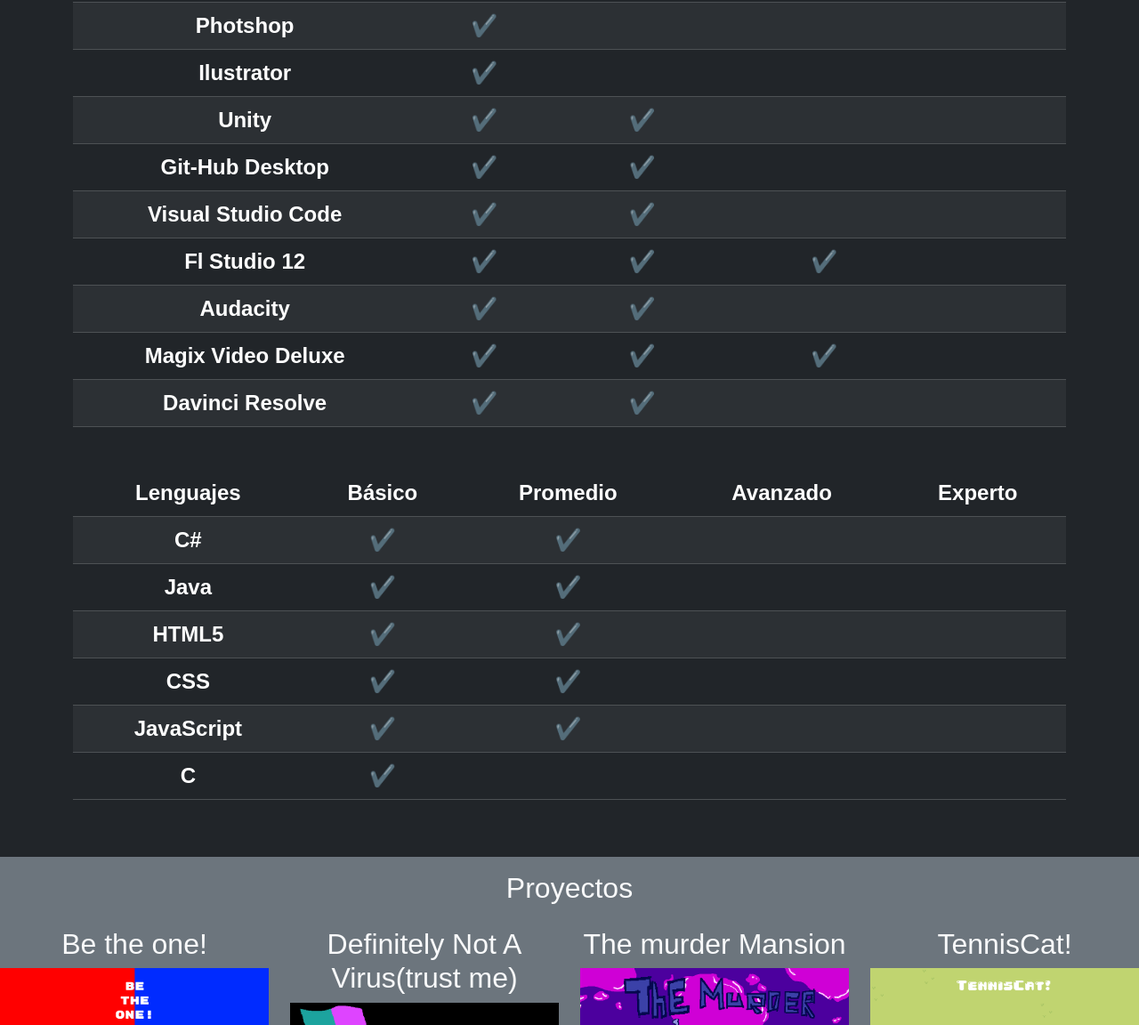
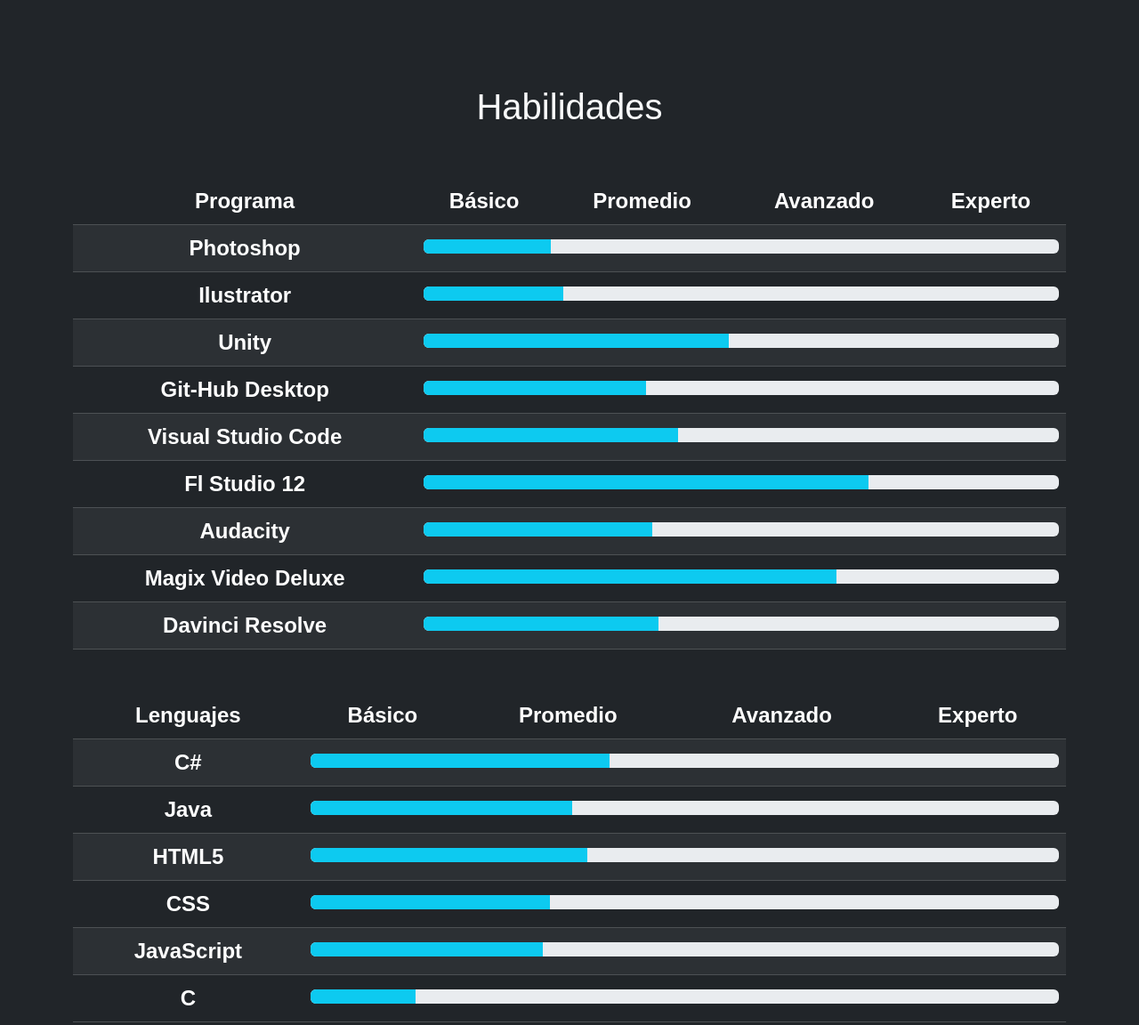
Before and after one commit to amauryxd/NewPortafolio, a plain HTML site: page index.html in a window 1280 px wide. Shown: the part 1088-2240 px from the top of the page at 89% size. Drawn offline with nearby package versions, Linux system fonts and the light colour scheme; a web font is replaced by a local one.

Commit message:
:turtle:

```diff
--- a/index.html
+++ b/index.html
@@ -40,14 +40,14 @@
       <!--Quien Soy-->
       <section id="quien" class="bg-dark text-light fs-4">
         <div class="container bg-dark">
-          <h2 class="text-center fs-1">Acerca de mi</h2>
+          <h2 class="text-center fs-1 pt-5">Acerca de mi</h2>
           <div class="row py-5">
-              <div class="col-lg-6 col-md-6 col-sm-12">
-                  <p>¡Hola!, soy amaury, tengo 20 años y tengo conocimientos en el área de programación, desarrollo de videojuegos y en música, actualmente me encunetro estudiando la carrera Software interactivo y videojuegos, he participado en diferentes proyectos desarrollando el papel de diseñador de juegos, programador y músico, aparte, he participado en 3 GameJams hasta la actualidad
+              <div class="col-lg-6 col-md-6 col-sm-12 fs-3">
+                  <p>¡Hola!, soy Amaury Flores Estudillo, tengo 20 años y tengo conocimientos en el área de programación, desarrollo de videojuegos y en música, actualmente me encunetro estudiando la carrera Software interactivo y videojuegos, he participado en diferentes proyectos desarrollando el papel de diseñador de juegos, programador y músico, aparte, he participado en 3 GameJams hasta la actualidad
                   </p>
               </div>
               <div class="col-lg-6 col-md-6 col-sm-12 text-center">
-                  <img src="./img/logo.webp" alt="Logo" width="1665" height="2771" class="logoimg mx-5 text-center">
+                  <img src="./img/logo.webp" alt="Logo" width="1665" height="2771" class="logoimg mx-5 text-center py-1">
               </div>
           </div>
       </div>
@@ -55,13 +55,13 @@
       <!--Habilidades-->
       <section id="habi">
         <div class="text-light">
-          <div class="text-center container">
-            <h2>Habilidades</h2>
+          <div class="text-center container my-5">
+            <h2 class="pb-5 fs-1">Habilidades</h2>
             <div class="row fs-4">
               <div>
-                <table class="table table-dark table-striped">
+                <table class="table table-dark table-striped py-5">
                   <thead>
-                    <tr class="table-dark">
+                    <tr class="table-dark my-5">
                       <th scope="col">Programa</th>
                       <th scope="col">Básico</th>
                       <th scope="col">Promedio</th>
@@ -70,67 +70,67 @@
                     </tr>
                   </thead>
                   <tr>
-                    <th scope="row">Photshop</th>
-                    <td>✔️</td>
-                    <td></td>
-                    <td></td>
-                    <td></td>
+                    <th scope="row">Photoshop</th>
+                    <td colspan="4" class="pt-3">
+                      <div class="progress" role="progressbar" aria-label="Info example" aria-valuenow="50" aria-valuemin="0" aria-valuemax="100">
+                        <div class="progress-bar bg-info" style="width: 20%"></div>
+                    </td>
                   </tr>
                   <tr>
                     <th scope="row">Ilustrator</th>
-                    <td>✔️</td>
-                    <td></td>
-                    <td></td>
-                    <td></td>
+                    <td colspan="4" class="pt-3">
+                      <div class="progress" role="progressbar" aria-label="Info example" aria-valuenow="50" aria-valuemin="0" aria-valuemax="100">
+                        <div class="progress-bar bg-info" style="width: 22%"></div>
+                    </td>
                   </tr>
                   <tr>
                     <th scope="row">Unity</th>
-                    <td>✔️</td>
-                    <td>✔️</td>
-                    <td></td>
-                    <td></td>
+                    <td colspan="4" class="pt-3">
+                      <div class="progress" role="progressbar" aria-label="Info example" aria-valuenow="50" aria-valuemin="0" aria-valuemax="100">
+                        <div class="progress-bar bg-info" style="width: 48%"></div>
+                    </td>
                   </tr>
                   <tr>
                     <th scope="row">Git-Hub Desktop</th>
-                    <td>✔️</td>
-                    <td>✔️</td>
-                    <td></td>
-                    <td></td>
+                    <td colspan="4" class="pt-3">
+                      <div class="progress" role="progressbar" aria-label="Info example" aria-valuenow="50" aria-valuemin="0" aria-valuemax="100">
+                        <div class="progress-bar bg-info" style="width: 35%"></div>
+                    </td>
                   </tr>
                   <tr>
                     <th scope="row">Visual Studio Code</th>
-                    <td>✔️</td>
-                    <td>✔️</td>
-                    <td></td>
-                    <td></td>
+                    <td colspan="4" class="pt-3">
+                      <div class="progress" role="progressbar" aria-label="Info example" aria-valuenow="50" aria-valuemin="0" aria-valuemax="100">
+                        <div class="progress-bar bg-info" style="width: 40%"></div>
+                    </td>
                   </tr>
                   <tr>
                     <th scope="row">Fl Studio 12</th>
-                    <td>✔️</td>
-                    <td>✔️</td>
-                    <td>✔️</td>
-                    <td></td>
+                    <td colspan="4" class="pt-3">
+                      <div class="progress" role="progressbar" aria-label="Info example" aria-valuenow="50" aria-valuemin="0" aria-valuemax="100">
+                        <div class="progress-bar bg-info" style="width: 70%"></div>
+                    </td>
                   </tr>
                   <tr>
                     <th scope="row">Audacity</th>
-                    <td>✔️</td>
-                    <td>✔️</td>
-                    <td></td>
-                    <td></td>
+                    <td colspan="4" class="pt-3">
+                      <div class="progress" role="progressbar" aria-label="Info example" aria-valuenow="50" aria-valuemin="0" aria-valuemax="100">
+                        <div class="progress-bar bg-info" style="width: 36%"></div>
+                    </td>
                   </tr>
                   <tr>
                     <th scope="row">Magix Video Deluxe</th>
-                    <td>✔️</td>
-                    <td>✔️</td>
-                    <td>✔️</td>
-                    <td></td>
+                    <td colspan="4" class="pt-3">
+                      <div class="progress" role="progressbar" aria-label="Info example" aria-valuenow="50" aria-valuemin="0" aria-valuemax="100">
+                        <div class="progress-bar bg-info" style="width: 65%"></div>
+                    </td>
                   </tr>
                   <tr>
                     <th scope="row">Davinci Resolve</th>
-                    <td>✔️</td>
-                    <td>✔️</td>
-                    <td></td>
-                    <td></td>
+                    <td colspan="4" class="pt-3">
+                      <div class="progress" role="progressbar" aria-label="Info example" aria-valuenow="50" aria-valuemin="0" aria-valuemax="100">
+                        <div class="progress-bar bg-info" style="width: 37%"></div>
+                    </td>
                   </tr>
                 </table>
                 <table class="table table-dark table-striped my-5">
@@ -145,45 +145,45 @@
                   </thead>
                   <tr>
                     <th scope="row">C#</th>
-                    <td>✔️</td>
-                    <td>✔️</td>
-                    <td></td>
-                    <td></td>
+                    <td colspan="4" class="pt-3">
+                      <div class="progress" role="progressbar" aria-label="Info example" aria-valuenow="50" aria-valuemin="0" aria-valuemax="100">
+                        <div class="progress-bar bg-info" style="width: 40%"></div>
+                    </td>
                   </tr>
                   <tr>
                     <th scope="row">Java</th>
-                    <td>✔️</td>
-                    <td>✔️</td>
-                    <td></td>
-                    <td></td>
+                    <td colspan="4" class="pt-3">
+                      <div class="progress" role="progressbar" aria-label="Info example" aria-valuenow="50" aria-valuemin="0" aria-valuemax="100">
+                        <div class="progress-bar bg-info" style="width: 35%"></div>
+                    </td>
                   </tr>
                   <tr>
                     <th scope="row">HTML5</th>
-                    <td>✔️</td>
-                    <td>✔️</td>
-                    <td></td>
-                    <td></td>
+                    <td colspan="4" class="pt-3">
+                      <div class="progress" role="progressbar" aria-label="Info example" aria-valuenow="50" aria-valuemin="0" aria-valuemax="100">
+                        <div class="progress-bar bg-info" style="width: 37%"></div>
+                    </td>
                   </tr>
                   <tr>
                     <th scope="row">CSS</th>
-                    <td>✔️</td>
-                    <td>✔️</td>
-                    <td></td>
-                    <td></td>
+                    <td colspan="4" class="pt-3">
+                      <div class="progress" role="progressbar" aria-label="Info example" aria-valuenow="50" aria-valuemin="0" aria-valuemax="100">
+                        <div class="progress-bar bg-info" style="width: 32%"></div>
+                    </td>
                   </tr>
                   <tr>
                     <th scope="row">JavaScript</th>
-                    <td>✔️</td>
-                    <td>✔️</td>
-                    <td></td>
-                    <td></td>
+                    <td colspan="4" class="pt-3">
+                      <div class="progress" role="progressbar" aria-label="Info example" aria-valuenow="50" aria-valuemin="0" aria-valuemax="100">
+                        <div class="progress-bar bg-info" style="width: 31%"></div>
+                    </td>
                   </tr>
                   <tr>
                     <th scope="row">C</th>
-                    <td>✔️</td>
-                    <td></td>
-                    <td></td>
-                    <td></td>
+                    <td colspan="4" class="pt-3">
+                      <div class="progress" role="progressbar" aria-label="Info example" aria-valuenow="50" aria-valuemin="0" aria-valuemax="100">
+                        <div class="progress-bar bg-info" style="width: 14%"></div>
+                    </td>
                   </tr>
                 </table>
               </div>
@@ -194,9 +194,9 @@
       <!--Proyectos-->
       <section id="proy" class="bg-secondary my-3">
         <div class="container text-center text-light py-3">
-          <h2>Proyectos</h2>
+          <h2 class="pt-5 pb-3 fs-1">Proyectos</h2>
         </div>
-        <div class="row text-light">
+        <div class="row text-light container text-center">
           <div class="col-lg-3 text-center container col-md-6 col-sm-12">
             <div>
               <h2>Be the one!</h2>
@@ -228,11 +228,11 @@
         </div>
       </section>
       <!--Actualidad-->
-      <section id="actu">
+      <section id="actu" class="text-center container">
         <div class="container">
           <h3 class="fs-2 text-light text-center m-2">Proyecto en progreso</h3>
         </div>
-        <div class="row p-5">
+        <div class="row p-5 text-center">
           <div class="card m-3  col-lg-3 col-md-6 col-sm-12 text-center bg-dark-subtle" style="width: 18rem;">
             <img src="./img/aa.webp" class="card-img-top img-fluid" alt="empathymappreview" width="1180" height="743">
             <div class="card-body">
```
Also changed, not shown: 1 other file.
